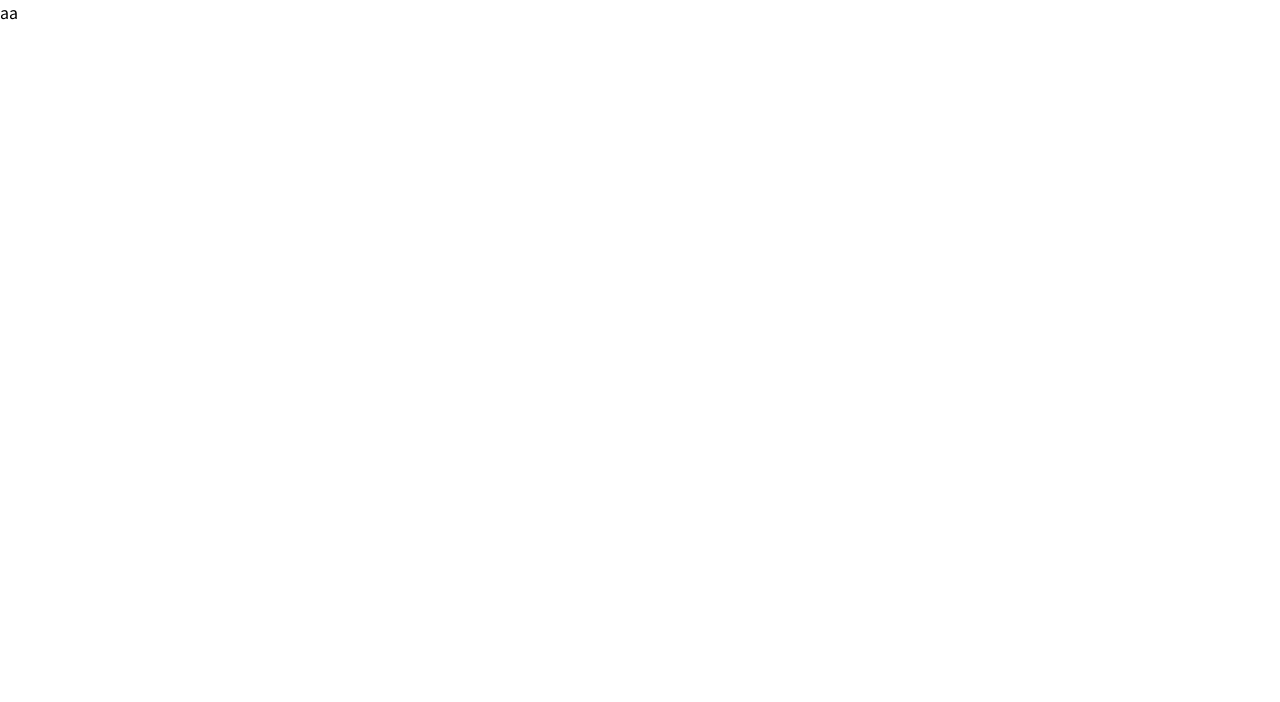
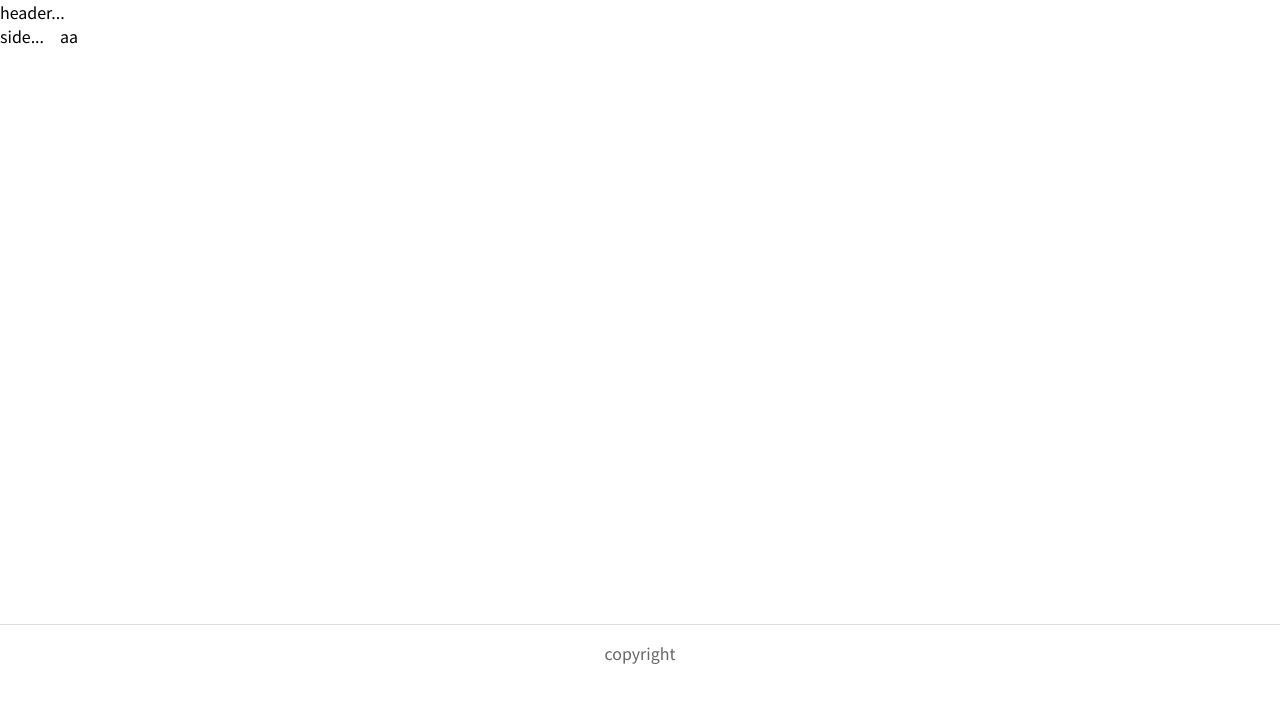
Before and after one commit to kimgunho/blog, a Next.js app: page / in a window 1280 px wide. Shown: the top 702 px of the page. Built offline with nearby package versions, Linux system fonts and the light colour scheme.

Commit message:
layout 구축

```diff
--- /dev/null
+++ b/src/components/global/GlobalLayout/index.module.scss
@@ -0,0 +1,19 @@
+@import '@/styles/common.scss';
+
+.container {
+  > .wrapper {
+    display: flex;
+    gap: 1rem;
+    min-height: calc(100vh - 200px);
+
+    > main {
+      flex: 1;
+    }
+  }
+  > .footer {
+    border-top: 1px solid #ddd;
+    padding: 1rem;
+    text-align: center;
+    color: #666;
+  }
+}
--- /dev/null
+++ b/src/components/global/GlobalLayout/index.tsx
@@ -0,0 +1,26 @@
+import React from 'react';
+import { Noto_Sans_KR } from 'next/font/google';
+import classNames from 'classnames/bind';
+
+import Header from '../Header';
+import Sidebar from '../Sidebar';
+import styles from './index.module.scss';
+import { GlobalLayoutProps } from './type';
+
+const cx = classNames.bind(styles);
+const font = Noto_Sans_KR({ subsets: ['latin'] });
+
+const GlobalLayout: React.FC<GlobalLayoutProps> = ({ children }) => {
+  return (
+    <div className={cx('container', font.className)}>
+      <Header />
+      <div className={cx('wrapper')}>
+        <Sidebar />
+        <main>{children}</main>
+      </div>
+      <footer className={cx('footer')}>copyright</footer>
+    </div>
+  );
+};
+
+export default GlobalLayout;
--- /dev/null
+++ b/src/components/global/GlobalLayout/type.ts
@@ -0,0 +1,5 @@
+import { ReactNode } from 'react';
+
+export interface GlobalLayoutProps {
+  children: ReactNode;
+}
--- /dev/null
+++ b/src/components/global/Header/index.tsx
@@ -0,0 +1,7 @@
+import React from 'react';
+
+const Header: React.FC = () => {
+  return <header>header...</header>;
+};
+
+export default Header;
--- /dev/null
+++ b/src/components/global/Sidebar/index.module.scss
@@ -0,0 +1,4 @@
+@import '@/styles/common.scss';
+
+.container {
+}
--- /dev/null
+++ b/src/components/global/Sidebar/index.tsx
@@ -0,0 +1,12 @@
+import React from 'react';
+import classNames from 'classnames/bind';
+
+import styles from './index.module.scss';
+
+const cx = classNames.bind(styles);
+
+const Sidebar: React.FC = () => {
+  return <div className={cx('container')}>side...</div>;
+};
+
+export default Sidebar;
--- a/src/pages/_app.tsx
+++ b/src/pages/_app.tsx
@@ -1,11 +1,11 @@
-import "@/styles/reset.scss";
-import type { AppProps } from "next/app";
-import { Noto_Sans_KR } from "next/font/google";
-import Head from "next/head";
+import Head from 'next/head';
+import '@/styles/reset.scss';
 
-const font = Noto_Sans_KR({ subsets: ["latin"] });
+import { AppPropsWithLayout } from '@/types/nextLayoutWithPage';
 
-export default function App({ Component, pageProps }: AppProps) {
+export default function App({ Component, pageProps }: AppPropsWithLayout) {
+  const getLayout = Component.getLayout || ((page) => page);
+
   return (
     <>
       <Head>
@@ -14,9 +14,7 @@ export default function App({ Component, pageProps }: AppProps) {
         <meta name="viewport" content="width=device-width, initial-scale=1" />
         <link rel="icon" href="/favicon.ico" />
       </Head>
-      <div className={font.className}>
-        <Component {...pageProps} />
-      </div>
+      {getLayout(<Component {...pageProps} />)}
     </>
   );
 }
--- a/src/pages/index.tsx
+++ b/src/pages/index.tsx
@@ -1,7 +1,12 @@
 import React from 'react';
 
-const Home: React.FC = () => {
+import GlobalLayout from '@/components/global/GlobalLayout';
+import { NextPageWithLayout } from '@/types/nextLayoutWithPage';
+
+const Home: NextPageWithLayout = () => {
   return <main>aa</main>;
 };
 
+Home.getLayout = (page) => <GlobalLayout>{page}</GlobalLayout>;
+
 export default Home;
--- a/src/styles/reset.scss
+++ b/src/styles/reset.scss
@@ -8,6 +8,7 @@ html {
   -moz-text-size-adjust: none;
   -webkit-text-size-adjust: none;
   text-size-adjust: none;
+  font-size: 16px;
 }
 
 body,
@@ -23,8 +24,8 @@ dd {
   margin-block-end: 0;
 }
 
-ul[role="list"],
-ol[role="list"] {
+ul[role='list'],
+ol[role='list'] {
   list-style: none;
 }
 
--- /dev/null
+++ b/src/types/nextLayoutWithPage.ts
@@ -0,0 +1,11 @@
+import { ReactElement, ReactNode } from 'react';
+import type { AppProps } from 'next/app';
+import type { NextPage } from 'next';
+
+export type NextPageWithLayout = NextPage & {
+  getLayout?: (page: ReactElement) => ReactNode;
+};
+
+export type AppPropsWithLayout = AppProps & {
+  Component: NextPageWithLayout;
+};
```
Also changed, not shown: .eslintrc.json.
